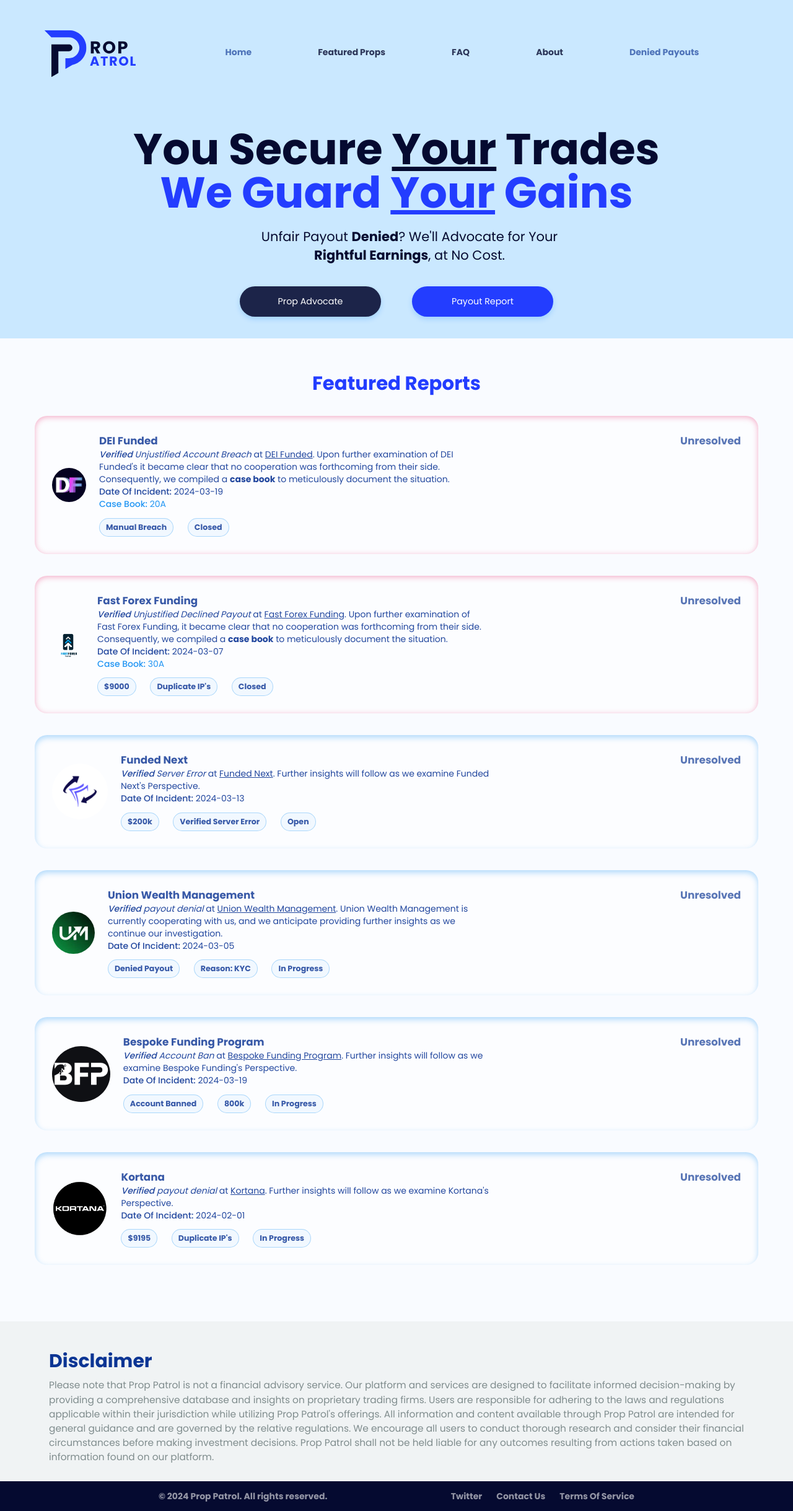
After one commit to Mohamed-004/webdevtrading, a Flask app: page /reports in a window 1280 px wide. The commit adds this page. Shown: the whole page at 62% size. Run offline with Flask 3, Linux system fonts and the light colour scheme; some libraries are stand-ins or nearby versions.

Commit message:
added funded next

```diff
--- a/app.py
+++ b/app.py
@@ -31,5 +31,9 @@
 def fff_30a():
     return render_template('fff_case_30a.html')
 
+@app.route('/reports')
+def report_preview():
+    return render_template('report_section.html')
+
 if __name__ == '__main__':
     app.run(host='0.0.0.0', port=5000)
--- a/static/css/style.css
+++ b/static/css/style.css
@@ -237,6 +237,7 @@
     /* margin: 0 auto; */
     justify-content: center;
     align-items: center;
+    margin-top: 1.8em;
 }
 
 .num-text-container .line-animated {
@@ -1228,6 +1229,14 @@
     border: none;
 }
 
+.futures-hide {
+    display: none;
+    }
+
+.view-more-container.firm-mg-top a.visit-btn#report-more {
+    margin-bottom: 1.8em;
+}
+
 @media (max-width: 1600px) {
 
 .hero-flex-2 {
--- a/templates/featured-firms.html
+++ b/templates/featured-firms.html
@@ -101,7 +101,7 @@
 
     </div>
 
-    <div class="num-text-container"><div class="line-animated ">
+    <div class="num-text-container futures-hide"><div class="line-animated ">
     </div>
 
   <h2 class="num-text">
@@ -110,7 +110,7 @@
     </div>
   </div>
 
-  <div class="firm-list future" id="firm-link">
+  <div class="firm-list future futures-hide" id="firm-link">
     <!-- Example of a single firm entry -->
     <div class="firm firm-mg-top">
       <div class="num-rank">1</div>
@@ -176,7 +176,7 @@
 
 
 
-      <!-- future firm list end -->
+
       </div>
 
 
--- a/templates/index.html
+++ b/templates/index.html
@@ -139,7 +139,10 @@
 
         </div>
 
+        <div class="view-more-container firm-mg-top">
+        <a class="visit-btn view-more" id="report-more" href="{{url_for('report_preview')}}" target="_blank">View More</a>
 
+      </div>
 
 
 
--- a/templates/layout.html
+++ b/templates/layout.html
@@ -132,7 +132,7 @@
     <footer>
         <div class="container">
             <h2>Disclaimer</h2>
-            <p>Please note that Prop Patrol is not a financial advisory service. Our platform and services are designed to facilitate informed decision-making by providing a comprehensive database and insights on proprietary trading firms. Users are responsible for adhering to the laws and regulations applicable within their jurisdiction while utilizing Prop Patrol's offerings. All information and content available through Prop Patrol are intended for general guidance and are governed by Canadian regulations. We encourage all users to conduct thorough research and consider their financial circumstances before making investment decisions. Prop Patrol shall not be held liable for any outcomes resulting from actions taken based on information found on our platform.</p>
+            <p>Please note that Prop Patrol is not a financial advisory service. Our platform and services are designed to facilitate informed decision-making by providing a comprehensive database and insights on proprietary trading firms. Users are responsible for adhering to the laws and regulations applicable within their jurisdiction while utilizing Prop Patrol's offerings. All information and content available through Prop Patrol are intended for general guidance and are governed by the relative regulations. We encourage all users to conduct thorough research and consider their financial circumstances before making investment decisions. Prop Patrol shall not be held liable for any outcomes resulting from actions taken based on information found on our platform.</p>
 
         </div>
     </footer>
--- /dev/null
+++ b/templates/report_section.html
@@ -0,0 +1,178 @@
+{% extends "layout.html" %}
+
+{% block title %}
+<title>
+    Prop Patrol | List of Reported Firms</title>
+{% endblock %}
+
+{% block css %}    <link rel="stylesheet" href="{{ url_for('static', filename='css/cases.css') }}"> {% endblock %}
+
+
+{% block content %}
+
+<main class="content-main">
+
+
+<h2 class="num-text">
+    Featured Reports</h2>
+
+
+    <div class="feat-reports red-report" id="reports-payout">
+      <div class="feat-reports-img">
+
+        <img src="{{ url_for('static', filename='images/dei.jpg') }}" alt="DEI funded logo">
+      </div>
+
+      <div class="feat-reports-text">
+        <p class="name"> <span> DEI Funded</span> <span class="second-name">Unresolved</span></p>
+        <p class="report-description-p"> <i> <strong style="
+          font-weight: 500;"> Verified </strong>  Unjustified Account Breach</i> at <u> DEI Funded</u>.  Upon further examination of DEI Funded's it became clear that no cooperation was forthcoming from their side. Consequently, we compiled a <strong> case book</strong> to meticulously document the situation.  </p>
+
+        <!-- <p class="report-description-p"><strong style="
+          font-weight: 500;"> Date Of Incident:</strong> 2024-03-19</p> -->
+           <p class="report-description-p "><strong style="
+            font-weight: 500;"> Date Of Incident:</strong> 2024-03-19</p>
+            <p class="report-description-p case-link"> <a href="{{url_for('dei_20a')}}"> <strong style="
+                font-weight: 500;"> Case Book:</strong> 20A</a></p>
+        <div class="report-tags">
+
+            <!-- <span class="status tag ">$</span> -->
+            <span class="status tag ">Manual Breach</span>
+            <span class="status tag ">Closed</span>
+        </div>
+        <a href="" class="case-read"></a>
+      </div>
+
+    </div>
+
+
+    <div class="feat-reports red-report">
+        <div class="feat-reports-img">
+
+          <img src="{{ url_for('static', filename='images/fastforex.png') }}" alt="fast forex funds logo">
+        </div>
+
+        <div class="feat-reports-text">
+          <p class="name"> <span> Fast Forex Funding</span> <span class="second-name">Unresolved</span></p>
+          <p class="report-description-p"> <i> <strong style="
+            font-weight: 500;"> Verified </strong>  Unjustified  Declined Payout</i> at <u> Fast Forex Funding</u>.  Upon further examination of Fast Forex Funding, it became clear that no cooperation was forthcoming from their side. Consequently, we compiled a <strong> case book</strong> to meticulously document the situation.  </p>
+         <p class="report-description-p"><strong style="
+          font-weight: 500;"> Date Of Incident:</strong> 2024-03-07</p>
+          <p class="report-description-p case-link"> <a href="{{url_for('fff_30a')}}"> <strong style="
+            font-weight: 500;"> Case Book:</strong> 30A</a></p>
+          <div class="report-tags">
+
+              <span class="status tag ">$9000</span>
+              <span class="status tag ">Duplicate IP's</span>
+              <span class="status tag ">Closed</span>
+          </div>
+        </div>
+
+      </div>
+
+    <div class="feat-reports">
+      <div class="feat-reports-img">
+
+        <img src="{{ url_for('static', filename='images/FundedNext.png') }}" alt="fast forex funds logo">
+      </div>
+
+      <div class="feat-reports-text">
+        <p class="name"> <span> Funded Next</span> <span class="second-name">Unresolved</span></p>
+        <p class="report-description-p"> <i> <strong style="
+          font-weight: 500;"> Verified </strong>  Server Error </i> at <u> Funded Next</u>. Further insights will follow as we examine Funded Next's Perspective. </p>
+       <p class="report-description-p"><strong style="
+        font-weight: 500;"> Date Of Incident:</strong> 2024-03-13</p>
+        <!-- <p class="report-description-p case-link"> <a href="{{url_for('fff_30a')}}"> <strong style="
+          font-weight: 500;"> Case Book:</strong> 30A</a></p> -->
+        <div class="report-tags">
+
+            <span class="status tag ">$200k</span>
+            <span class="status tag ">Verified Server Error</span>
+            <span class="status tag ">Open</span>
+        </div>
+      </div>
+
+    </div>
+
+
+    <div class="feat-reports">
+      <div class="feat-reports-img">
+
+        <img src="{{ url_for('static', filename='images/uwm.jpg') }}" alt="UWM logo">
+      </div>
+
+      <div class="feat-reports-text">
+        <p class="name"> <span> Union Wealth Management</span> <span class="second-name">Unresolved</span></p>
+        <p class="report-description-p"> <i> <strong style="
+          font-weight: 500;"> Verified </strong>  payout denial</i> at <u>  Union Wealth Management</u>.  Union Wealth Management is currently cooperating with us, and we anticipate providing further insights as we continue our investigation.  </p>
+        <p class="report-description-p"><strong style="
+          font-weight: 500;"> Date Of Incident:</strong> 2024-03-05</p>
+
+        <div class="report-tags">
+
+            <!-- <span class="status tag ">$</span> -->
+            <span class="status tag ">Denied Payout</span>
+            <span class="status tag ">Reason: KYC</span>
+            <span class="status tag ">In Progress</span>
+        </div>
+      </div>
+
+    </div>
+
+
+
+    <div class="feat-reports">
+      <div class="feat-reports-img">
+
+        <img src="{{ url_for('static', filename='images/bespoke.png') }}" alt="Bespoke logo">
+      </div>
+
+      <div class="feat-reports-text">
+        <p class="name"> <span> Bespoke Funding Program</span> <span class="second-name">Unresolved</span></p>
+        <p class="report-description-p"> <i> <strong style="
+          font-weight: 500;"> Verified </strong>  Account Ban</i> at <u> Bespoke Funding Program</u>.  Further insights will follow as we examine Bespoke Funding's Perspective.  </p>
+        <p class="report-description-p"><strong style="
+          font-weight: 500;"> Date Of Incident:</strong> 2024-03-19</p>
+
+        <div class="report-tags">
+
+            <!-- <span class="status tag ">$</span> -->
+            <span class="status tag ">Account Banned</span>
+            <span class="status tag ">800k</span>
+            <span class="status tag ">In Progress</span>
+        </div>
+      </div>
+
+    </div>
+
+    <div class="feat-reports">
+      <div class="feat-reports-img">
+
+        <img  id="kortana-img" src="{{ url_for('static', filename='images/kortana.png') }}" alt="kortana logo">
+      </div>
+
+      <div class="feat-reports-text">
+        <p class="name"> <span> Kortana</span> <span class="second-name">Unresolved</span></p>
+        <p class="report-description-p"> <i><strong style="
+          font-weight: 500;"> Verified </strong> payout denial</i> at <u> Kortana</u>. Further insights will follow as we examine Kortana's Perspective.  </p>
+       <p class="report-description-p"><strong style="
+        font-weight: 500;"> Date Of Incident:</strong> 2024-02-01</p>
+        <div class="report-tags">
+
+            <span class="status tag ">$9195</span>
+            <span class="status tag ">Duplicate IP's</span>
+            <span class="status tag ">In Progress</span>
+        </div>
+      </div>
+
+    </div>
+
+    </main>
+
+
+
+
+
+
+
+{% endblock %}
```
Also changed, not shown: static/css/fff.css (line endings or trailing spaces), static/images/FundedNext.png (added).
